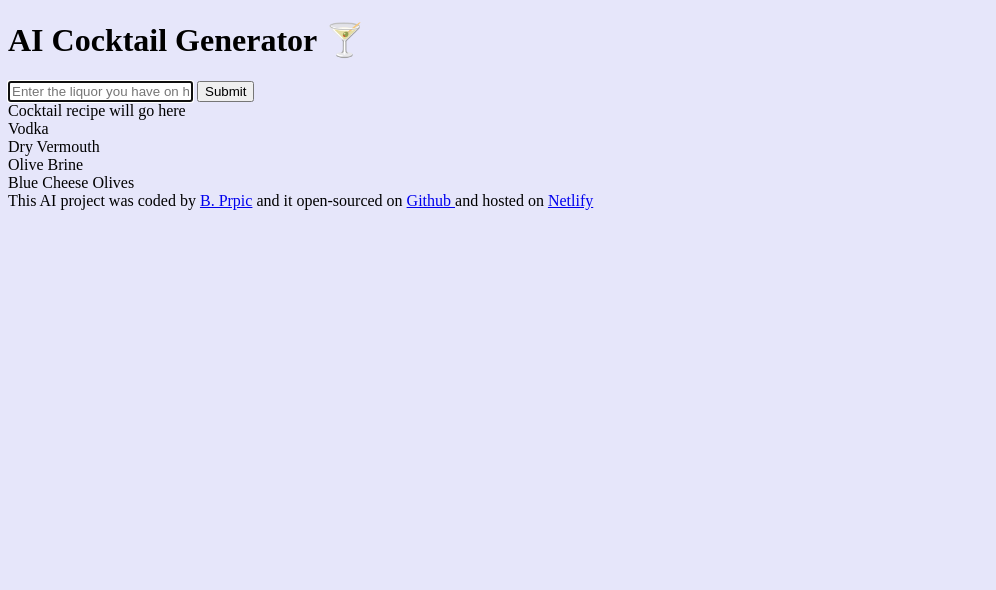
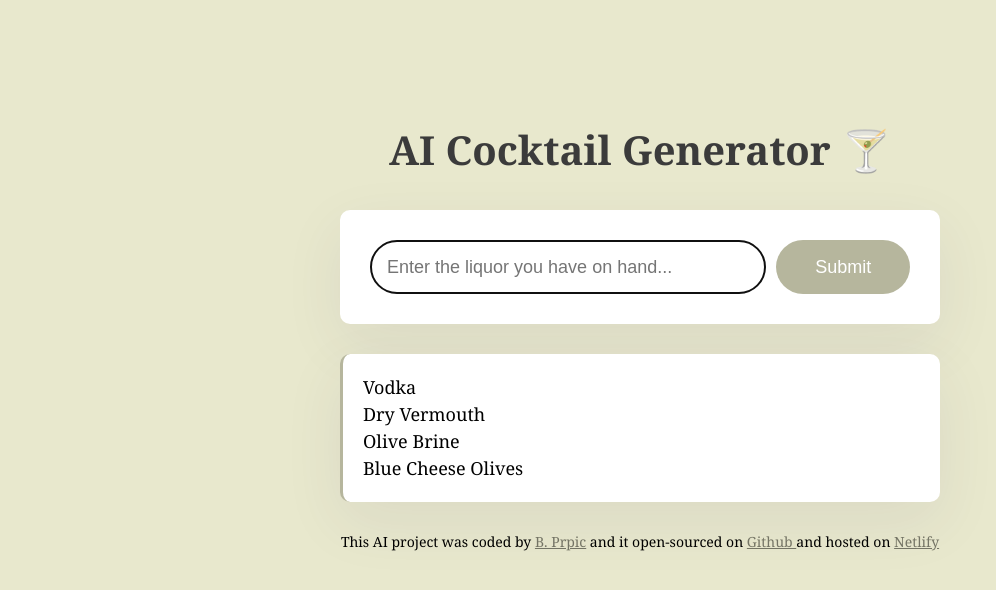
Before and after one commit to bridgette-prpic/cocktail-generator, a plain HTML site: page index.html in a window 1280 px wide. Shown: the whole page, without its empty margins (0-996 px from the left). Drawn offline with Linux system fonts and the light colour scheme.

Commit message:
Added classes and styling to project

```diff
--- a/index.html
+++ b/index.html
@@ -7,6 +7,7 @@
     <title>AI Cocktail Generator</title>
   </head>
   <body>
+    <div class="container">
       <header>
         <h1>AI Cocktail Generator 🍸</h1>
       </header>
@@ -14,16 +15,15 @@
         <form action="">
           <input
             type="text"
-          placeholder="Enter the liquor you have on hand"
+            placeholder="Enter the liquor you have on hand..."
             autofocus
             required
             autocomplete="off"
+            class="prompt"
           />
-        <input type="submit" />
+          <input type="submit" class="submit-button" />
         </form>
-      <div>
-        Cocktail recipe will go here
-        <br />
+        <div class="cocktail-recipe">
           Vodka
           <br />
           Dry Vermouth
@@ -35,7 +35,9 @@
       </main>
       <footer>
         This AI project was coded by
-      <a href="https://github.com/bridgette-prpic" target="_blank">B. Prpic</a>
+        <a href="https://github.com/bridgette-prpic" target="_blank"
+          >B. Prpic</a
+        >
         and it open-sourced on
         <a
           href="https://github.com/bridgette-prpic/cocktail-generator"
@@ -47,6 +49,7 @@
           >Netlify</a
         >
       </footer>
+    </div>
     <script src="src/index.js"></script>
   </body>
 </html>
--- a/src/style.css
+++ b/src/style.css
@@ -1,3 +1,73 @@
 body {
-  background: lavender;
+  background-color: rgb(232, 232, 205);
+  font-family: Georgia, "Times New Roman", Times, serif;
 }
+
+a {
+  color: rgb(116, 116, 101);
+}
+
+.container {
+  margin: 120px auto;
+  max-width: 600px;
+}
+
+header {
+  margin-bottom: 30px;
+}
+
+h1 {
+  text-align: center;
+  font-weight: 900;
+  font-size: 40px;
+  line-height: 1.5;
+  color: rgb(59, 59, 59);
+}
+
+main {
+  margin-bottom: 30px;
+}
+
+form {
+  padding: 30px;
+  background-color: white;
+  box-shadow: 0px 20px 60px rgba(65, 50, 100, 0.08);
+  border-radius: 10px;
+  display: flex;
+  margin-bottom: 30px;
+}
+
+.prompt {
+  padding: 16px;
+  border: 1px solid gray;
+  border-radius: 30px;
+  width: 80%;
+  font-size: 18px;
+  line-height: 20px;
+}
+
+.submit-button {
+  margin-left: 10px;
+  background-color: rgb(182, 182, 157);
+  color: white;
+  border: none;
+  border-radius: 30px;
+  padding: 14px 24px;
+  width: 150px;
+  font-size: 18px;
+}
+
+.cocktail-recipe {
+  font-size: 18px;
+  background-color: white;
+  padding: 20px;
+  line-height: 1.5;
+  border-left: 3px solid rgb(182, 182, 157);
+  box-shadow: 0px 20px 60px rgba(65, 50, 100, 0.08);
+  border-radius: 10px;
+}
+
+footer {
+  text-align: center;
+  font-size: 14px;
+}
```
Lines whose indentation alone changed are shown as unchanged.
